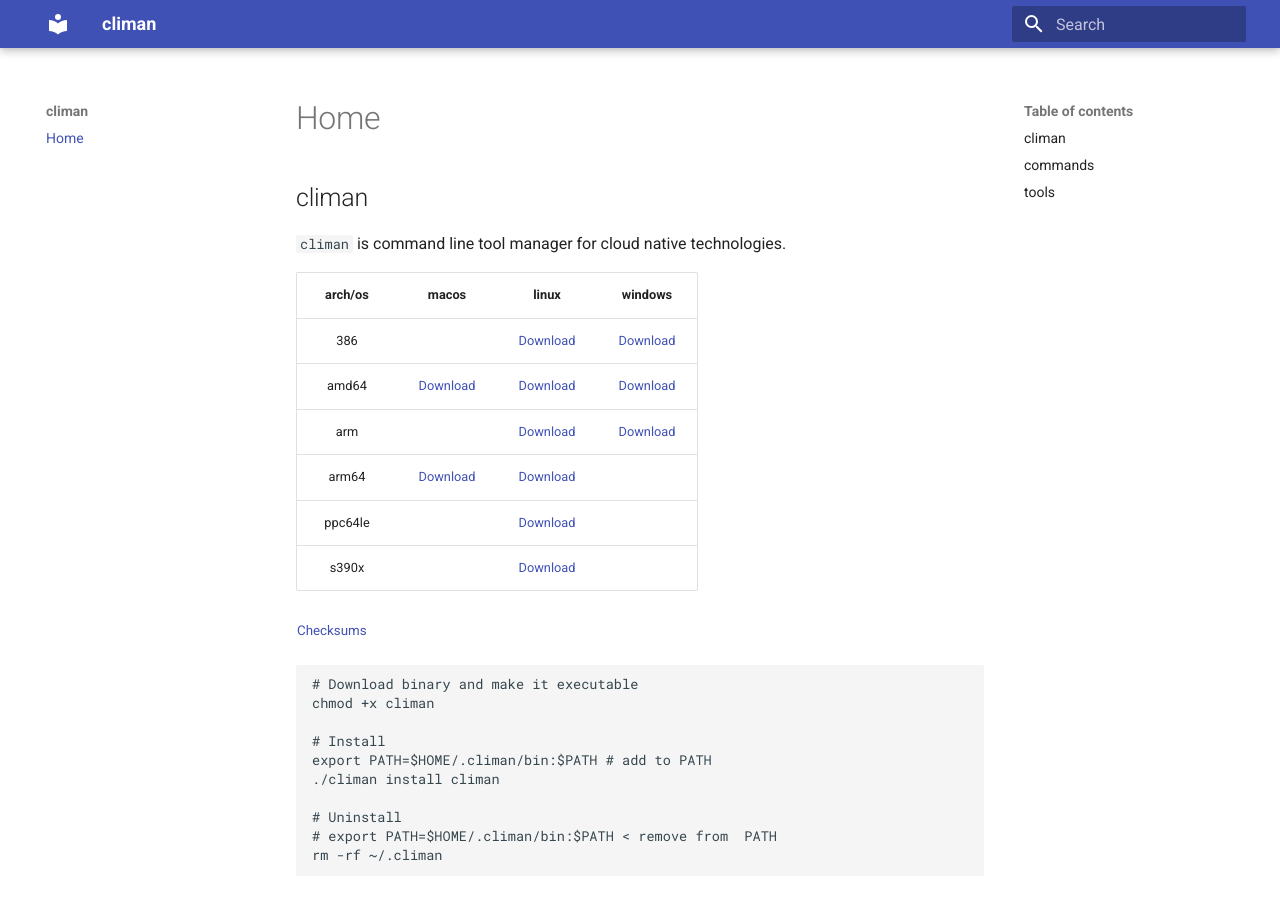
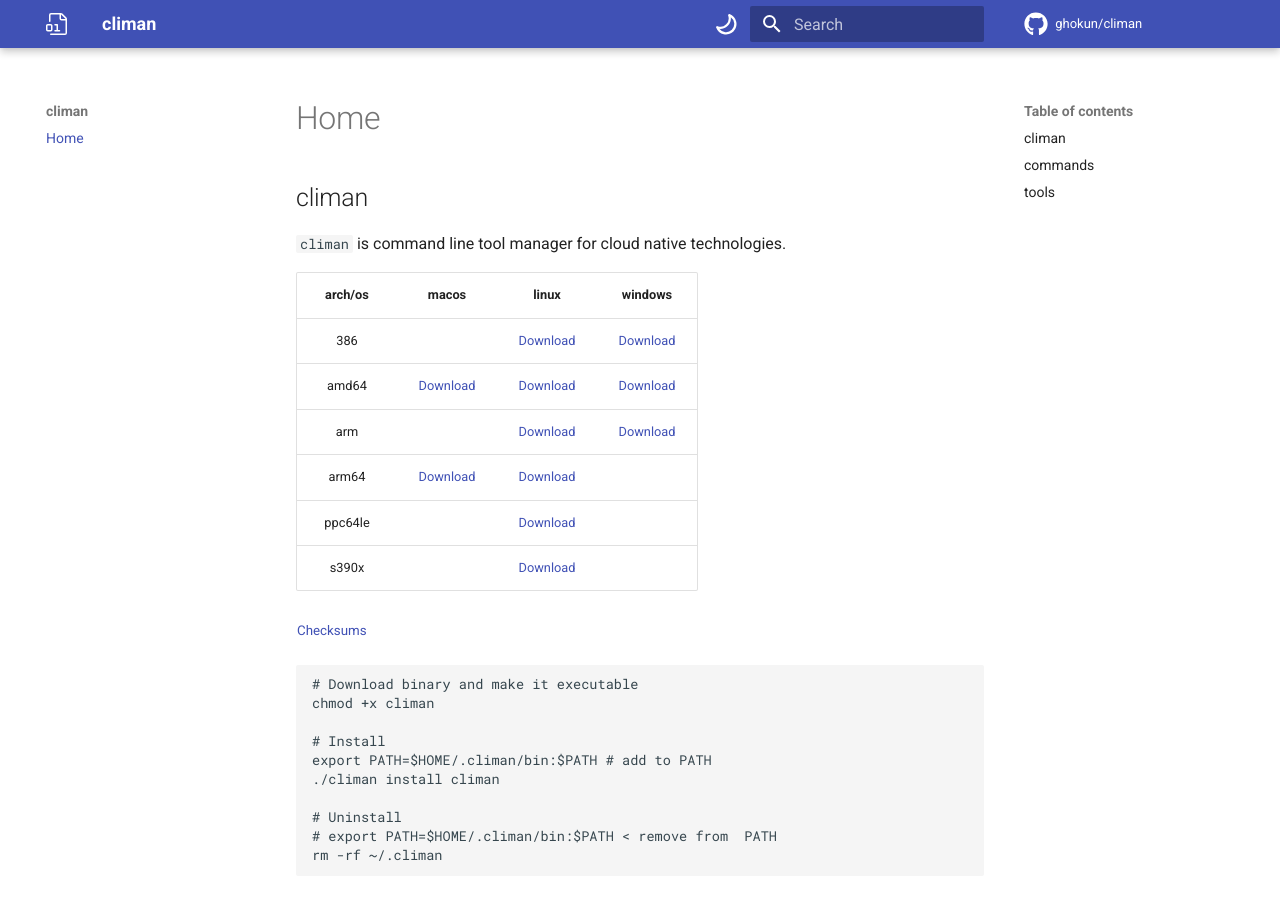
Before and after one commit to ghokun/climan-runner, an MkDocs documentation site: the page built from docs/index.md, in a window 1280 px wide and 900 px high. Built offline with MkDocs 1.6.1 and Material for MkDocs 9.7.7, drawn with Linux system fonts in a browser that asks for light colours; comment, search, counter and statistics services are not loaded.

Commit message:
Add theme
Signed-off-by: ghokun <gokhun@gmail.com>

```diff
--- a/docs/_config.yml
+++ /dev/null
@@ -1,3 +0,0 @@
-name: climan
-title: null
-markdown: GFM
--- a/mkdocs.yml
+++ b/mkdocs.yml
@@ -1,5 +1,22 @@
 site_name: climan
 theme:
   name: material
+  icon:
+    logo: octicons/file-binary-24
+    repo: fontawesome/brands/github
+  palette:
+    - scheme: default
+      primary: indigo
+      toggle:
+        icon: octicons/moon-16
+        name: Switch to dark mode
+    - scheme: slate
+      primary: red
+      toggle:
+        icon: octicons/sun-16
+        name: Switch to light mode
 nav:
   - Home: index.md
+repo_name: ghokun/climan
+repo_url: https://github.com/ghokun/climan
+edit_uri: https://github.com/ghokun/climan-runner/edit/main/docs/
```
Also changed, not shown: 1 other file.
